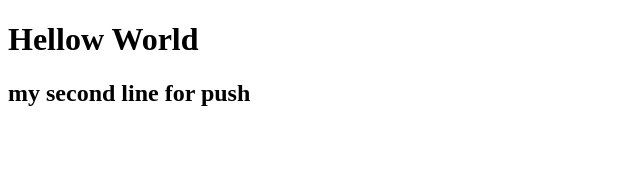
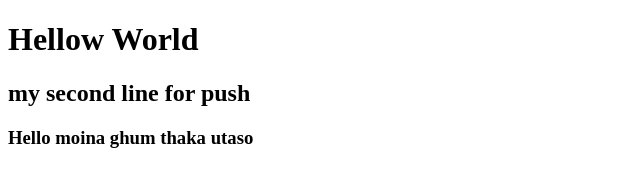
Before and after one commit to hmbadhon2/my_third_repo, a plain HTML site: page index.html in a window 1280 px wide. Shown: the whole page, without its empty margins (0-640 px from the left). Drawn offline with Linux system fonts and the light colour scheme.

Commit message:
third commit

```diff
--- a/index.html
+++ b/index.html
@@ -9,5 +9,6 @@
 <body>
     <h1> Hellow World</h1>
     <h2> my second line for push </h2>
+    <h3> Hello moina ghum thaka utaso</h3>
 </body>
 </html>
```
